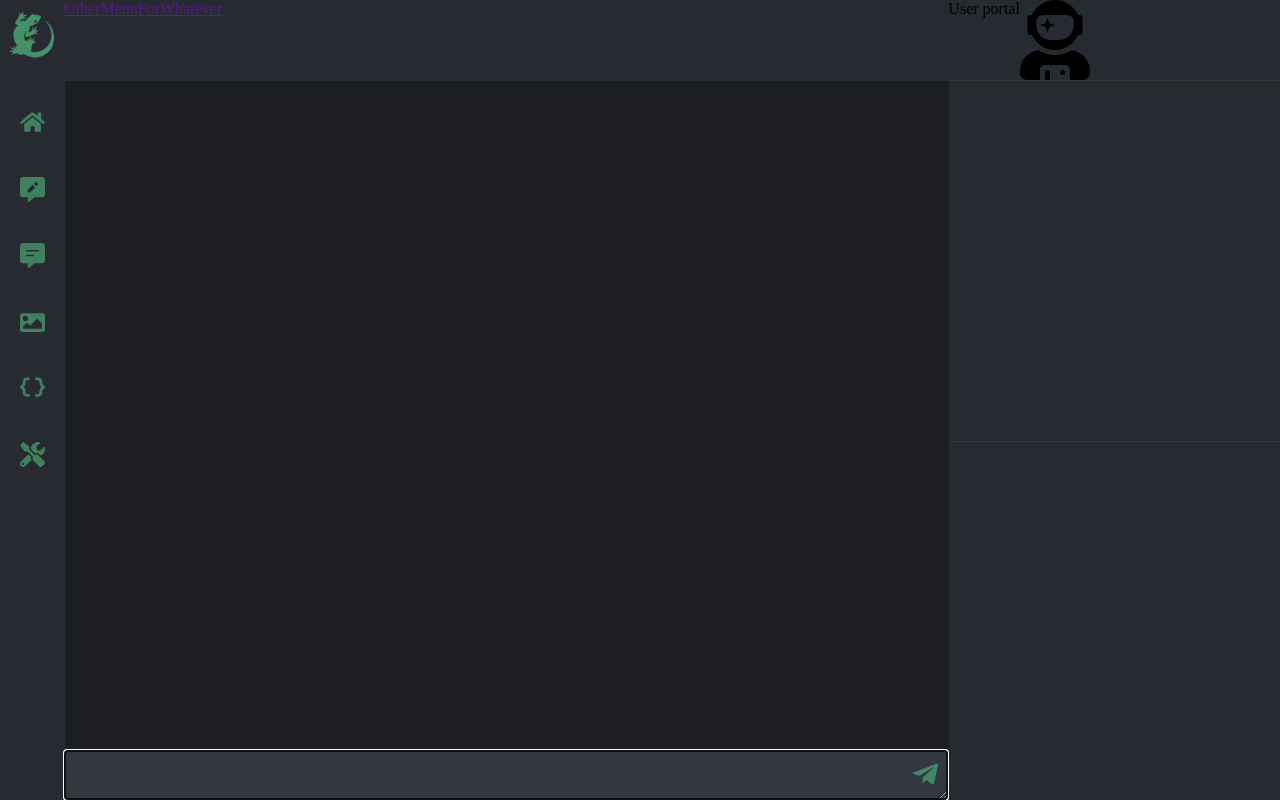
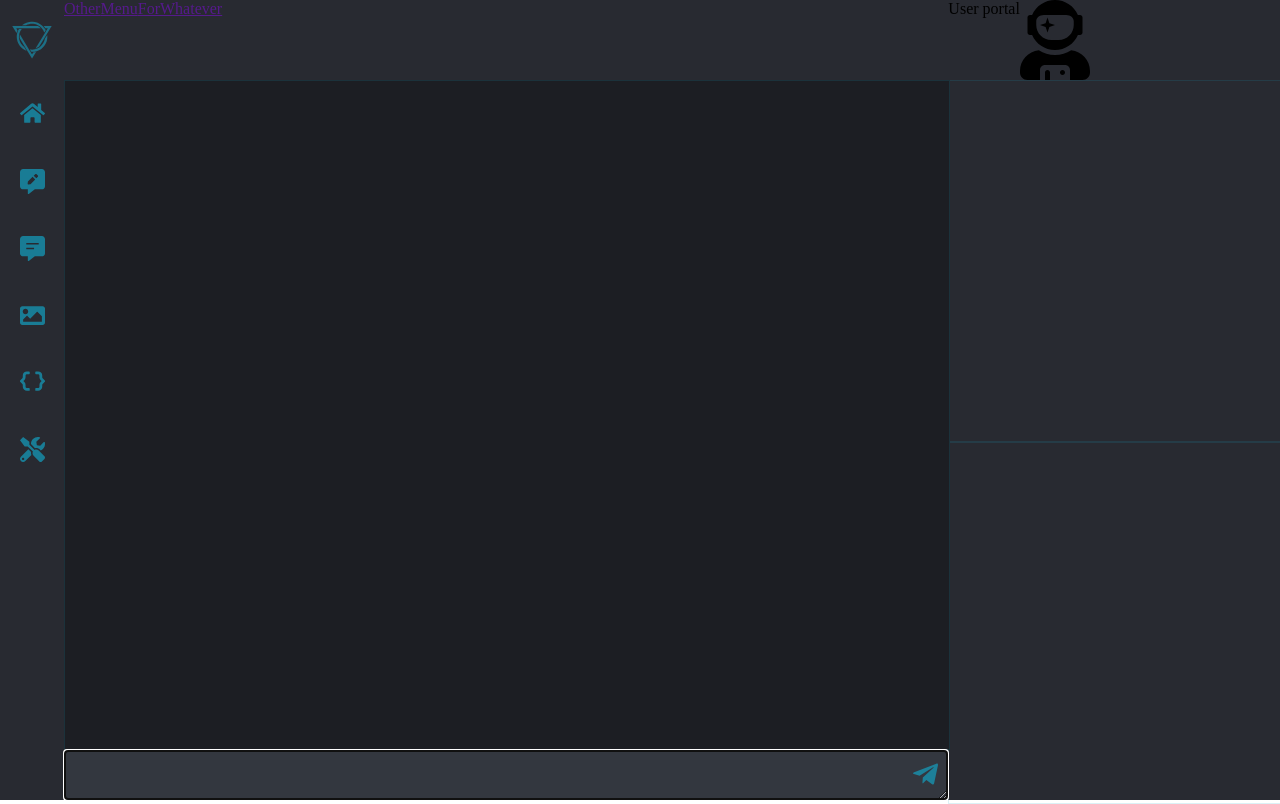
Before and after one commit to adam-fraga/aeris, a React (Vite) app: page / in a window 1280 px wide. Built offline with nearby package versions, Linux system fonts and the light colour scheme.

Commit message:
Change logos and svg color

```diff
--- a/assets.json
+++ b/assets.json
@@ -6,7 +6,7 @@
       "3": "#33373F"
     },
     "colors": {
-      "1": "#58D68D",
+      "1": "#14a0c0",
       "2": ""
     },
     "policy": {
--- a/src/assets/images/svg/Logos.css
+++ b/src/assets/images/svg/Logos.css
@@ -1,9 +1,8 @@
 .mainLogo {
-  width: 50px;
-  height: 50px;
-  fill: #58d68d;
+  width: 40px;
+  height: 40px;
+  fill: #14a0c0;
   stroke: gray;
-  margin-top: 10px;
-  margin-bottom: 10px;
+  margin-top: 20px;
   opacity: 0.6;
 }
--- a/src/assets/images/svg/Logos.tsx
+++ b/src/assets/images/svg/Logos.tsx
@@ -8,45 +8,25 @@ export const Logos: FC<LogosProps> = ({ }) => {
     <div className='mainLogo'>
       <svg
         version='1.1'
-        id='Слой_1'
+        id='Calque_1'
         xmlns='http://www.w3.org/2000/svg'
         x='0px'
         y='0px'
         viewBox='0 0 612 612'
       >
-        <g id='svgg'>
-          <path
-            id='path0'
-            d='M196.3,25.4c-2.9,1.2-5.7,4.7-14.6,18c-12.9,19.4-12.8,19.4-18.4,0.6c-4.1-13.8-6-16.1-9.7-12.2
-		c-2,2.1-2.5,9.9-1.2,18.3c1.8,11.8,1.4,14-4.5,22.8c-1.6,2.5-4.8,7.7-7.1,11.6c-8.6,15-16.2,27.5-24.6,40.5
-		c-24.1,37.4-21,49.4,15.4,59.8c8,2.3,7.9,1.6,0.3,7.7c-33.9,27.1-52.8,62.5-52.8,98.6C79.1,354.9,97.8,409.6,126,428
-		c4.3,2.8,4.7,3.2,3.3,3.5c-21.6,5.8-28,24-15.1,43.3c1.5,2.3,3.3,4.9,3.9,5.8c0.6,0.9-1.7-1.1-5-4.5c-6.5-6.6-12-14.3-16.9-23.4
-		c-5.8-10.8-7.6-12.5-12.8-11.5c-4.3,0.8-3.9,3.5,2.1,16.9c2.9,6.5,3.6,8.7,3.6,11.6l0,3.5l-2.9-0.1c-2.3-0.1-5.6-1.4-15.4-6.4
-		c-16.9-8.5-22.4-10.3-26.3-8.6c-5.5,2.3-1.6,6.7,20,22.4c20.1,14.7,19.8,16.7-3.3,18.1c-17.2,1-22.4,2.5-24.3,7
-		c-1.5,3.7,0.4,4.4,22,7.8c12.9,2,16.6,3,17.1,4.3c0.1,0.5-3.9,5.1-9.1,10.3c-9.4,9.6-11,12-9.4,14c1.9,2.3,8.4,0.9,30.9-6.7
-		c30-10.2,25.5-10.3,55.5,2.4c38,16.2,42,16.5,44.3,3.2c1-5.7-0.7-5.9,15.8,2c77,37.1,148.2,47.7,200.3,29.8
-		c50.4-17.2,76.4-33.1,111.3-67.9c28.8-28.6,43.8-58.6,53.6-106.7c9.1-44.9,8.9-68-1.4-115.2c-10.2-47-21.7-74.6-41-98.4
-		c-17.5-21.7-47.4-49.8-60.3-56.8c-6.8-3.7-5.6-1.4,5.6,10.3c32.9,34.4,46.4,56,59.1,94.8c18.7,57.2,17.7,108.3-3.1,155
-		c-18.5,41.3-37.2,65.8-63.9,83.4c-79.4,52.4-142.7,60.1-186.8,22.8c-4.9-4.1-5-4,2.1-2.5c19.4,4.1,20.6,2.6,20.4-23.8
-		c-0.4-40.9,2.9-48,29.7-64.9c17.7-11.1,25-19.1,21-22.7c-1.6-1.4-1.9-1.4-13,1.2c-18.8,4.4-19.4,3.9-12.9-12.1
-		c7-17.3,8.3-23,6.2-26c-2.2-3.2-5.6-0.5-14.8,11.7c-16,21.4-16.8,21.3-19.3-2.9c-2.3-22.2-6.2-30.8-12.8-28.3
-		c-3.9,1.5-4.5,4.7-4.7,24.1c-0.3,23.7-1.1,25.2-9.4,15.2c-11.5-13.8-14.4-15.8-17.2-12.1c-3.7,4.9-1.8,12.2,6.2,22.8
-		c6.5,8.7,7.2,10.1,6.5,14.2l-0.5,3.1l-0.8-2.9c-3.6-13.6-18-17.2-40.4-10.3c-4.8,1.5-4.5,2-4.6-6.9c-0.1-6.7-0.5-9.1-3.5-21.4
-		c-5-20.3-4.8-17.2-1.6-42.1c5.6-43.7,8.5-53.6,12.5-42.9c1.3,3.5,1.3,3.8,0.4,8.2c-10.4,47.5-0.3,63.8,33.3,53.4
-		c18.6-5.7,28.6-10,56.6-23.9c25.2-12.5,25-12.5,39.7-8.8c11,2.8,16.3,2.2,17.7-1.9c1-2.8,0.2-3.7-6.8-7.5c-12-6.5-13-7.2-14.3-8.8
-		c-2.5-3.1-1.8-3.7,12.2-9.5c19.4-8.1,25.4-13,21.7-17.3c-2.6-3-6.9-2.5-26,3.1c-15.7,4.6-16,4.5-11-5.5
-		c10.2-20.3,15.3-38.6,12.4-44.2c-2.1-4.1-4.8-1.5-16.3,15.5c-17.2,25.3-21.7,25.8-24.1,2.8c-1-9.8-1.9-12.4-4.5-14.1
-		c-2.7-1.8-3.1-0.6-3.6,10.9c-1.2,27.6-12.6,44.4-37.8,55.5c-13.7,6.1-14.6,2.4-5-22.6c9.7-25.3,11.5-39.1,5.8-45.4
-		c-1-1.1-0.9-1.2,0.5-1.7c0.8-0.3,4.5-1.8,8.1-3.2c3.6-1.4,12-4.7,18.6-7.2c52.6-19.9,66-29.7,91.5-66.8
-		C413.4,99,419,79.8,410.9,72.5c-1.8-1.6-5.4-2.8-14.7-5.1c-26.1-6.2-31.5-6.9-46.6-5.8c-11.8,0.8-10.3,1.2-19.1-5.2
-		c-6.8-4.9-13.2-8.2-16-8.2c-7.9,0-16.6,6.5-24.4,18.2c-3.9,5.9-4.9,6.9-15.5,15.4c-17.8,14.3-25.9,22.8-40.4,42.3
-		c-3.5,4.8-8.6,10.6-11.2,13.1l-4.8,4.4l-0.4-1.8c-0.2-1-0.4-3-0.5-4.3c-0.3-10.5-10.6-11-43.7-1.9c-20.6,5.6-23.2,5-14.6-3.3
-		c11.2-10.9,23.8-19.4,31.8-21.6c6.1-1.7,7.6-1.8,22.3-2.3c13.5-0.4,14.3-0.5,16.5-2c6.5-4.4,4.4-6.4-12.9-12.3
-		c-18.2-6.2-18.1-6.5,5.3-16.9c19.3-8.5,23.6-12,20.4-16.4c-1.8-2.5-5.9-2.4-21.3,0.2c-25.9,4.4-25.3,4.9-21.2-14.9
-		C203.1,28.4,202.1,23,196.3,25.4 M359.6,121.4c2,3.4,1.9,16.1-0.3,21.5c-4.2,10.8-18.3,17.6-26.8,13c-4.4-2.4,2-19.3,10.6-27.5
-		C352.3,119.3,357.2,117.3,359.6,121.4'
-          />
-        </g>
+        <path
+          d='M323.8,497.3l-12.4,21l-5,7.4l-4.9-7.4l-14.8-23.5l-29.6-48.2L121.2,220.6c-2.5,12.4-3.7,24.7-3.7,35.8
+	c0,7.4,0,16.1,1.2,24.7l77.8,127.3l42,70.4L306.5,590l60.5-98.9C352.2,493.6,337.4,496.1,323.8,497.3L323.8,497.3z M320.1,487.4
+	h-24.7l-21-35.8c11.1,1.2,21,2.5,32.1,2.5c14.8,0,29.7-1.2,44.5-4.9c25.9-6.2,50.7-17.3,72.9-33.4c43.2-32.1,72.9-79.1,80.3-131
+	l34.6-53.1c1.2,8.6,1.2,18.5,1.2,27.2c0,100.1-65.5,187.8-163.1,218.7C358.4,482.5,339.9,486.2,320.1,487.4L320.1,487.4z
+	 M148.4,136.5c-16.1,19.8-27.2,43.2-34.6,68c-4.9,16.1-7.4,34.6-7.4,51.9c0,8.7,0,18.5,1.2,27.2c7.4,51.9,35.8,100.1,79.1,131
+	l34.6,56.8C132.3,436.8,73,352.8,73,257.6c0-14.8,1.2-29.7,3.7-43.3c3.7-18.5,8.7-37.1,17.3-54.4c5-7.4,8.7-16.1,13.6-23.5H148.4
+	L148.4,136.5z M606.8,92.1l-71.7,118.6l-42,69.2l-77.8,127.3c-17.3,12.4-35.8,21-55.6,27.2L498,210.7l29.6-48.2l16.1-27.2l4.9-8.7
+	h-38.3c-7.4-12.4-16.1-23.5-25.9-33.4v-1.2H606.8L606.8,92.1z M4.2,92l391.2,0.1c16.1,9.9,30.9,19.8,44.5,33.4H64.3l4.9,8.6
+	l14.8,24.7C77.9,172.4,73,186,69.3,199.5L4.2,92z M213.8,80.9h-59.3c42-34.6,95.1-54.4,150.8-54.4c60.5,0,118.6,22.2,161.9,64.3
+	c13.6,13.6,25.9,28.4,35.8,43.2c4.9,7.4,9.9,16.1,12.4,21l-21,35.8c-8.7-23.5-21-45.7-38.3-65.5C440,108.1,420.2,92.1,398,80.9
+	c-28.4-14.8-60.5-22.2-92.7-22.2C274.4,58.7,242.3,67.3,213.8,80.9z'
+        />
       </svg>
     </div>
   );
--- a/src/assets/images/svg/Svg.css
+++ b/src/assets/images/svg/Svg.css
@@ -1,8 +1,8 @@
 .svgGlobal {
   width: 25px;
   height: 25px;
-  fill: #58d68d;
-  opacity: 0.5;
+  fill: #14a0c0;
+  opacity: 0.7;
 }
 
 #svgSend {
--- a/src/components/chat-area/ChatArea.css
+++ b/src/components/chat-area/ChatArea.css
@@ -4,5 +4,5 @@
   height: 100%;
   margin: auto;
   background-color: #1c1e23;
-  border: 1px solid rgba(88, 214, 141, 0.1);
+  border: 1px solid rgba(20, 160, 192, 0.15);
 }
--- a/src/components/settings/Settings.css
+++ b/src/components/settings/Settings.css
@@ -1,5 +1,5 @@
 #settings {
   width: 100%;
   height: 50%;
-  border-top: 1px solid rgba(88, 214, 141, 0.1);
+  border: 1px solid rgba(20, 160, 192, 0.15);
 }
```
